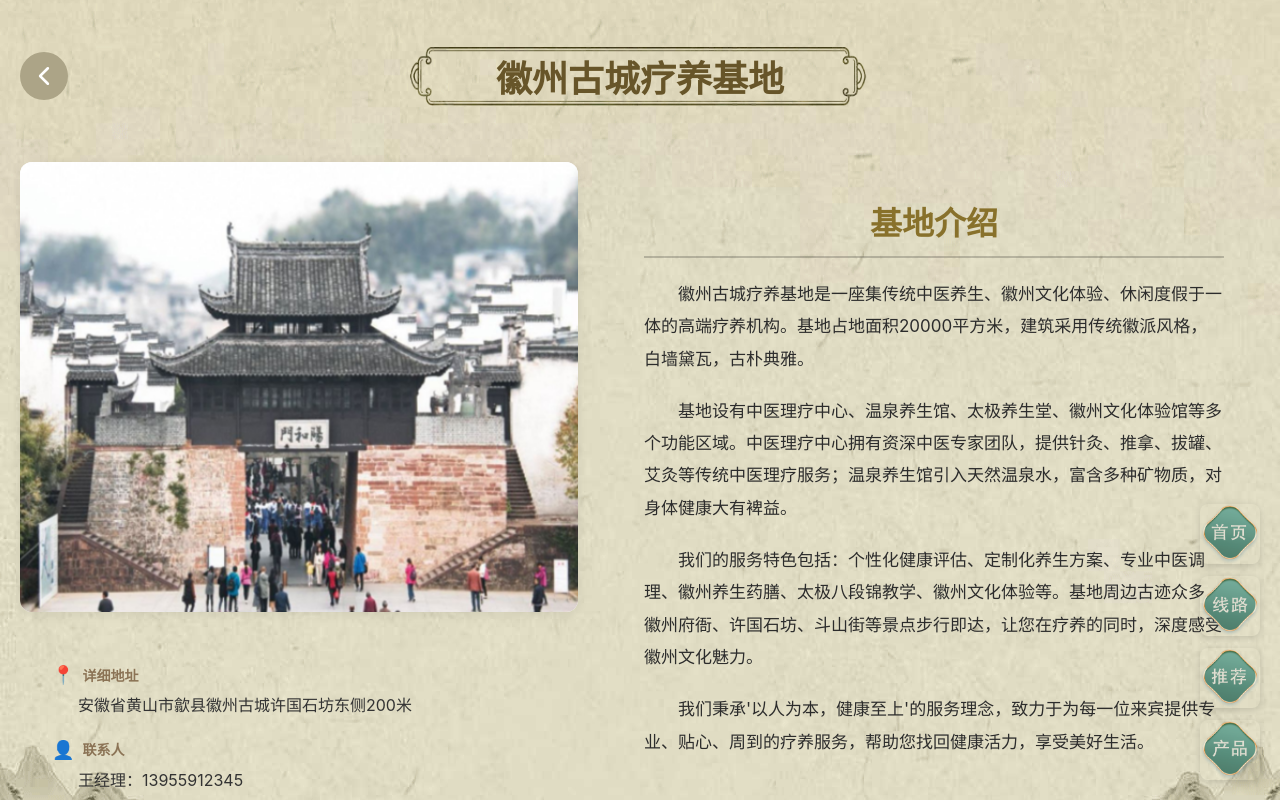
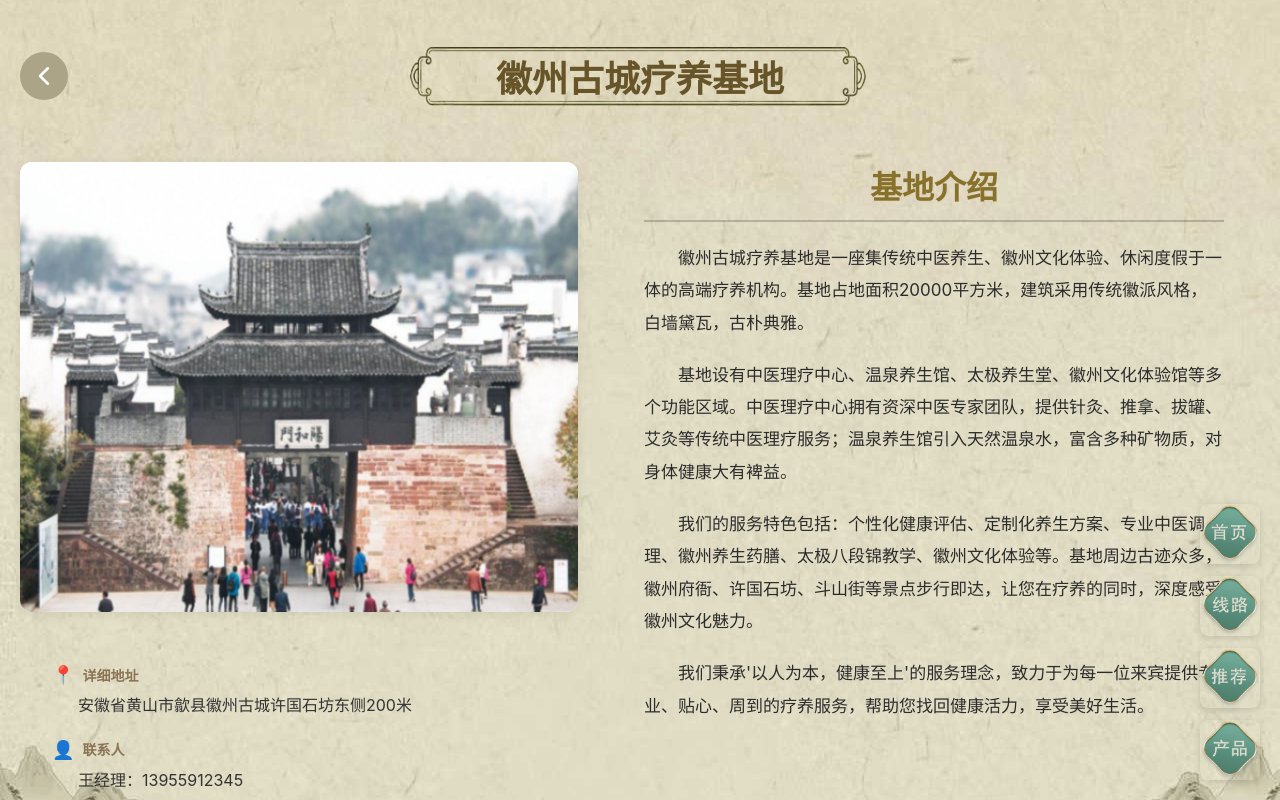
Before and after one commit to zhaojingnan040813/map, a Vue app: page /#/recommend/1 in a window 1280 px wide. Built offline with nearby package versions, Linux system fonts and the light colour scheme.

Commit message:
优化推荐详情页介绍卡片的内边距样式，调整为左右内边距为36px

```diff
--- a/src/views/recommends/RecommendDetail.vue
+++ b/src/views/recommends/RecommendDetail.vue
@@ -201,7 +201,7 @@ const goBack = () => {
 
 .introduction-card {
   background: transparent;
-  padding: 36px;
+   padding: 0 36px 36px 36px;
   height: 100%;
 }
 
```
